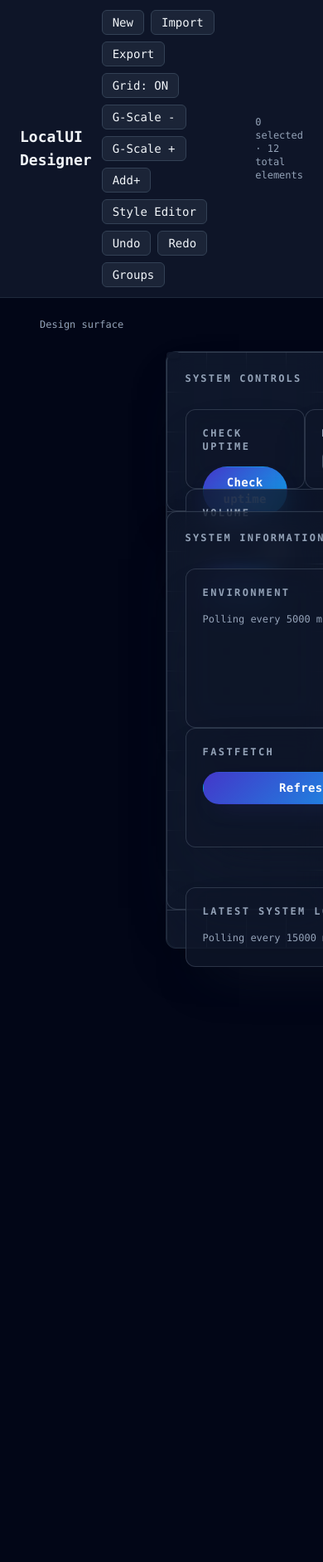
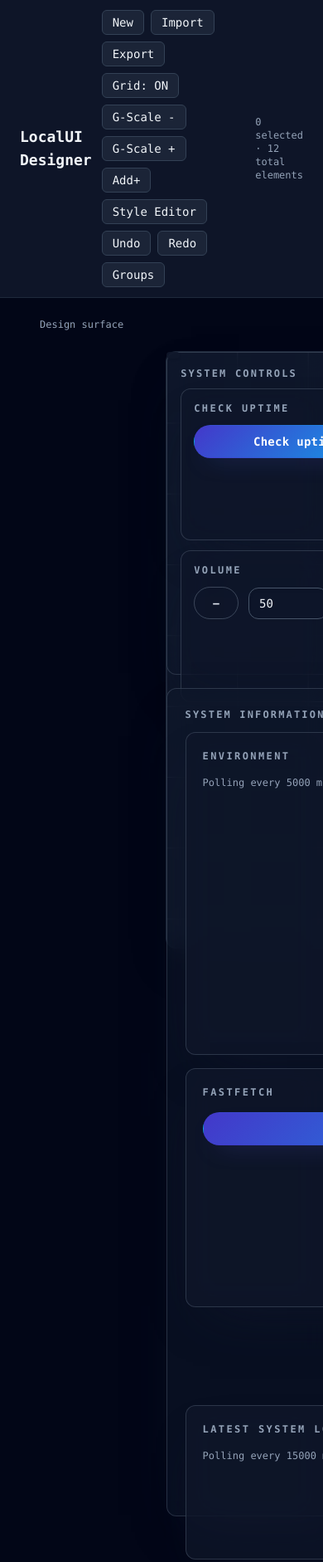
Before and after one commit to serainox420/LocalUI, a PHP site: page /editor.php in a window 390 px wide. Shown: the top 1882 px of the page at 83% size. Run offline with PHP 8.4, Linux system fonts and the light colour scheme; some libraries are stand-ins or nearby versions.

Commit message:
Normalize theme spacing variables

```diff
--- a/lib/Defaults.php
+++ b/lib/Defaults.php
@@ -15,14 +15,14 @@ class Defaults
                         'danger' => '#F87171',
                     ],
                     'font' => '\'JetBrainsMono Nerd Font\', \'JetBrains Mono\', \'Fira Code\', ui-monospace, \'SFMono-Regular\', Menlo, Monaco, Consolas, \'Liberation Mono\', \'Courier New\', monospace',
-                    'margins' => 12,
-                    'gap' => 8,
+                    'margins' => 24,
+                    'gap' => 16,
                     'layout' => 'grid',
                 ],
                 'surface' => [
                     'width' => 1200,
                     'height' => 720,
-                    'gridSize' => 48,
+                    'gridSize' => null,
                 ],
                 'defaults' => [
                     'w' => 12,
--- a/public/css/custom.css
+++ b/public/css/custom.css
@@ -14,6 +14,8 @@
   --primary-color: #4338ca;
   --accent-color: #8b5cf6;
   --ui-fade-duration: 420ms;
+  --ui-gap: 16px;
+  --ui-margin: 24px;
 }
 
 body {
@@ -33,16 +35,25 @@ body {
   box-shadow: var(--shadow-strong);
   backdrop-filter: blur(18px);
   transition: transform 0.2s ease, box-shadow 0.25s ease, border-color 0.2s ease;
+  display: flex;
+  flex-direction: column;
+  gap: var(--ui-gap, 16px);
+  padding: calc(var(--ui-gap, 16px) * 1.25);
+  box-sizing: border-box;
 }
 
 .component-group {
   border-radius: 1.35rem;
-  padding: 1.35rem;
+  padding: calc(var(--ui-gap, 16px) * 1.35);
   background: transparent;
   border: 1px solid transparent;
   box-shadow: none;
   backdrop-filter: none;
   transition: border-color 0.2s ease, box-shadow 0.25s ease, background 0.25s ease;
+  display: flex;
+  flex-direction: column;
+  gap: calc(var(--ui-gap, 16px) * 0.75);
+  box-sizing: border-box;
 }
 
 .component-group-pane {
@@ -58,24 +69,39 @@ body {
   letter-spacing: 0.18em;
   text-transform: uppercase;
   color: var(--text-secondary);
-  margin-bottom: 0.75rem;
+  margin: 0;
 }
 
 .component-group-body {
   min-height: 0;
   width: 100%;
+  display: flex;
+  flex-direction: column;
+  gap: var(--ui-gap, 16px);
 }
 
 .component-group-body[data-layout="stack"] {
   display: flex;
   flex-direction: column;
-  gap: 1rem;
+  gap: var(--ui-gap, 16px);
 }
 
 .component-group-body[data-layout="freeform"] {
   position: relative;
   display: block;
+  gap: 0;
   min-height: 100%;
+}
+
+.group-freeform-body {
+  position: relative;
+  min-height: 100%;
+}
+
+.component-card-body {
+  display: flex;
+  flex-direction: column;
+  gap: calc(var(--ui-gap, 16px) * 0.75);
 }
 
 .ui-freeform-surface {
@@ -95,6 +121,7 @@ body {
 
 .component-card header {
   letter-spacing: 0.2em;
+  margin: 0;
 }
 
 .component-card[data-state="error"] {
@@ -107,9 +134,10 @@ body {
   font-family: 'JetBrainsMono Nerd Font', 'JetBrains Mono', 'Fira Code', 'SFMono-Regular', ui-monospace, Menlo, Monaco, Consolas, 'Liberation Mono', 'Courier New', monospace;
 }
 
+
 .result-inline {
   border-top: 1px solid rgba(148, 163, 184, 0.18);
-  padding-top: 0.75rem;
+  padding-top: calc(var(--ui-gap, 16px) * 0.75);
 }
 
 .result-block {
@@ -117,7 +145,7 @@ body {
   color: var(--text-primary);
   border: 1px solid rgba(148, 163, 184, 0.2);
   border-radius: 1rem;
-  padding: 0.85rem;
+  padding: calc(var(--ui-gap, 16px) * 0.85);
   max-height: 18rem;
   overflow: auto;
   white-space: pre-wrap;
@@ -135,7 +163,7 @@ body {
   background: rgba(248, 113, 113, 0.12);
   color: #fecaca;
   border-radius: 0.9rem;
-  padding: 0.75rem 1rem;
+  padding: calc(var(--ui-gap, 16px) * 0.75) calc(var(--ui-gap, 16px));
   font-size: 0.8rem;
 }
 
@@ -184,12 +212,12 @@ body {
   position: relative;
   display: flex;
   flex-direction: column;
-  gap: 0.75rem;
+  gap: calc(var(--ui-gap, 16px) * 0.75);
   background: rgba(15, 23, 42, 0.92);
   border: 1px solid var(--surface-border-strong);
   border-radius: 1rem;
   box-shadow: var(--shadow-strong);
-  padding: 1.1rem 1.25rem;
+  padding: calc(var(--ui-gap, 16px)) calc(var(--ui-gap, 16px) * 1.1);
   pointer-events: auto;
   color: var(--text-primary);
 }
@@ -206,8 +234,18 @@ body {
 .ui-surface-body {
   display: flex;
   flex-direction: column;
-  gap: 0.75rem;
+  gap: calc(var(--ui-gap, 16px) * 0.75);
   font-size: 0.9rem;
+}
+
+.ui-notification-host {
+  display: flex;
+  flex-direction: column;
+  gap: calc(var(--ui-gap, 16px) * 0.75);
+}
+
+.ui-modal-scrim {
+  padding: calc(var(--ui-gap, 16px) * 1.5);
 }
 
 .ui-surface-close {
--- a/public/css/editor.css
+++ b/public/css/editor.css
@@ -47,6 +47,7 @@
   position: relative;
   border-radius: 0.75rem;
   transition: outline 120ms ease, transform 120ms ease;
+  cursor: move;
 }
 
 .editor-entity.editor-hovered:not(.editor-selected) {
@@ -88,24 +89,37 @@
   display: block;
 }
 
+.editor-root .editor-entity button,
+.editor-root .editor-entity .ui-button,
+.editor-root .editor-entity input,
+.editor-root .editor-entity textarea,
+.editor-root .editor-entity select,
+.editor-root .editor-entity label {
+  pointer-events: none;
+}
+
 .editor-handle-nw {
   top: 0;
   left: 0;
+  cursor: nwse-resize;
 }
 
 .editor-handle-ne {
   top: 0;
   right: 0;
+  cursor: nesw-resize;
 }
 
 .editor-handle-sw {
   bottom: 0;
   left: 0;
+  cursor: nesw-resize;
 }
 
 .editor-handle-se {
   bottom: 0;
   right: 0;
+  cursor: nwse-resize;
 }
 
 .editor-ghost-layer {
--- a/public/js/editor/main.js
+++ b/public/js/editor/main.js
@@ -3,6 +3,7 @@ import {
   DEFAULT_GRID_SCALE,
   DEFAULT_SURFACE_HEIGHT,
   DEFAULT_SURFACE_WIDTH,
+  getSurfaceGridSize,
   normalizeSurface,
   setupLayout,
 } from '../modules/layout.js';
@@ -13,6 +14,13 @@ import { createRenderer } from '../modules/renderers.js';
 const MIN_GRID_SCALE = 8;
 const MAX_GRID_SCALE = 160;
 const DRAG_START_THRESHOLD = 4;
+
+function snapToGrid(value, scale) {
+  if (!Number.isFinite(scale) || scale <= 0) {
+    return value;
+  }
+  return Math.round(value / scale) * scale;
+}
 
 const OBJECT_LIBRARY = [
   {
@@ -148,10 +156,13 @@ function cloneConfig(value) {
 
 function getSurfaceSettings(globals = {}) {
   const normalized = normalizeSurface(globals?.surface || {});
+  const inferredGrid = getSurfaceGridSize({ theme: globals?.theme, surface: globals?.surface }, DEFAULT_GRID_SCALE);
+  const gridCandidate = Number(inferredGrid || normalized.gridSize || DEFAULT_GRID_SCALE);
+  const gridValue = Number.isFinite(gridCandidate) ? gridCandidate : DEFAULT_GRID_SCALE;
   return {
     width: Math.max(1, Math.round(normalized.width || DEFAULT_SURFACE_WIDTH)),
     height: Math.max(1, Math.round(normalized.height || DEFAULT_SURFACE_HEIGHT)),
-    gridSize: clamp(Math.round(normalized.gridSize || DEFAULT_GRID_SCALE), MIN_GRID_SCALE, MAX_GRID_SCALE),
+    gridSize: clamp(gridValue, MIN_GRID_SCALE, MAX_GRID_SCALE),
   };
 }
 
@@ -1130,10 +1141,12 @@ function startMoveInteraction(state, event, id, previewEvent = null) {
     }
     const dx = evt.clientX - interaction.startX;
     const dy = evt.clientY - interaction.startY;
-    interaction.deltaX = dx;
-    interaction.deltaY = dy;
+    const snappedDx = snapToGrid(dx, state.grid.scale);
+    const snappedDy = snapToGrid(dy, state.grid.scale);
+    interaction.deltaX = snappedDx;
+    interaction.deltaY = snappedDy;
     interaction.ghosts.forEach((ghost) => {
-      ghost.node.style.transform = `translate(${dx}px, ${dy}px)`;
+      ghost.node.style.transform = `translate(${snappedDx}px, ${snappedDy}px)`;
     });
   };
 
@@ -1203,12 +1216,14 @@ function startResizeInteraction(state, event, id, direction) {
     }
     const dx = evt.clientX - interaction.startX;
     const dy = evt.clientY - interaction.startY;
-    interaction.deltaX = dx;
-    interaction.deltaY = dy;
+    const snappedDx = snapToGrid(dx, state.grid.scale);
+    const snappedDy = snapToGrid(dy, state.grid.scale);
+    interaction.deltaX = snappedDx;
+    interaction.deltaY = snappedDy;
     interaction.ghosts.forEach((ghost) => {
       const { rect } = ghost;
       const frame = { left: rect.left, top: rect.top, width: rect.width, height: rect.height };
-      const updated = adjustGhostFrame(frame, dx, dy, direction);
+      const updated = adjustGhostFrame(frame, snappedDx, snappedDy, direction);
       ghost.node.style.left = `${updated.left}px`;
       ghost.node.style.top = `${updated.top}px`;
       ghost.node.style.width = `${Math.max(24, updated.width)}px`;
--- a/public/js/modules/layout.js
+++ b/public/js/modules/layout.js
@@ -1,6 +1,7 @@
-export const DEFAULT_GRID_SCALE = 48;
 export const DEFAULT_SURFACE_WIDTH = 1200;
 export const DEFAULT_SURFACE_HEIGHT = 720;
+export const DEFAULT_SURFACE_COLUMNS = 12;
+export const DEFAULT_GRID_SCALE = Math.round(DEFAULT_SURFACE_WIDTH / DEFAULT_SURFACE_COLUMNS);
 
 export function normalizeLayout(value) {
   if (value === 'stack') {
@@ -12,13 +13,34 @@ export function normalizeLayout(value) {
   return 'freeform';
 }
 
+function resolveSpacing(value, fallback = 0) {
+  const numeric = Number(value);
+  if (Number.isFinite(numeric) && numeric >= 0) {
+    return numeric;
+  }
+  return fallback;
+}
+
 export function setupLayout(container, globals = {}) {
   container.className = '';
   const theme = globals.theme || {};
   const layout = normalizeLayout(theme.layout);
-  const gap = theme.gap ?? 8;
-  const margin = theme.margins ?? 12;
-  const surface = normalizeSurface(globals.surface);
+  const gap = resolveSpacing(theme.gap, 16);
+  const margin = resolveSpacing(theme.margins, 24);
+  const surface = normalizeSurface(globals.surface || {});
+
+  const docRoot = document.documentElement;
+  if (docRoot) {
+    docRoot.style.setProperty('--ui-gap', `${gap}px`);
+    docRoot.style.setProperty('--ui-margin', `${margin}px`);
+  }
+  if (document.body) {
+    document.body.style.setProperty('--ui-gap', `${gap}px`);
+    document.body.style.setProperty('--ui-margin', `${margin}px`);
+  }
+
+  container.style.setProperty('--ui-gap', `${gap}px`);
+  container.style.setProperty('--ui-margin', `${margin}px`);
 
   container.dataset.layout = layout;
   container.style.padding = `${margin}px`;
@@ -73,18 +95,40 @@ function applyRootColor(root, variable, value) {
   }
 }
 
+function resolveDimension(value, fallback) {
+  const numeric = Number(value);
+  return Number.isFinite(numeric) && numeric > 0 ? numeric : fallback;
+}
+
+function resolveGridSize(gridSize, widthFallback) {
+  const numeric = Number(gridSize);
+  if (Number.isFinite(numeric) && numeric > 0) {
+    return { value: numeric, explicit: true };
+  }
+  const derived = Math.round(widthFallback / DEFAULT_SURFACE_COLUMNS);
+  const value = Number.isFinite(derived) && derived > 0 ? derived : DEFAULT_GRID_SCALE;
+  return { value, explicit: false };
+}
+
 export function normalizeSurface(surface = {}) {
-  const width = Number(surface.width);
-  const height = Number(surface.height);
-  const gridSize = Number(surface.gridSize);
-  return {
-    width: Number.isFinite(width) && width > 0 ? width : DEFAULT_SURFACE_WIDTH,
-    height: Number.isFinite(height) && height > 0 ? height : DEFAULT_SURFACE_HEIGHT,
-    gridSize: Number.isFinite(gridSize) && gridSize > 0 ? gridSize : DEFAULT_GRID_SCALE,
-  };
+  const width = resolveDimension(surface?.width, DEFAULT_SURFACE_WIDTH);
+  const height = resolveDimension(surface?.height, DEFAULT_SURFACE_HEIGHT);
+  const columnsCandidate = Number(surface?.columns);
+  const columns = Number.isFinite(columnsCandidate) && columnsCandidate > 0 ? columnsCandidate : DEFAULT_SURFACE_COLUMNS;
+  const grid = resolveGridSize(surface?.gridSize, width);
+  return { width, height, gridSize: grid.value, gridExplicit: grid.explicit, columns };
 }
 
 export function getSurfaceGridSize(globals = {}, fallback = DEFAULT_GRID_SCALE) {
   const surface = normalizeSurface(globals.surface || {});
+  const gap = resolveSpacing(globals?.theme?.gap, 0);
+  if (!surface.gridExplicit) {
+    const totalGap = gap * Math.max(0, (surface.columns || DEFAULT_SURFACE_COLUMNS) - 1);
+    const availableWidth = surface.width - totalGap;
+    const derived = availableWidth / Math.max(1, surface.columns || DEFAULT_SURFACE_COLUMNS);
+    if (Number.isFinite(derived) && derived > 0) {
+      return derived;
+    }
+  }
   return surface.gridSize || fallback;
 }
--- a/public/js/modules/renderers.js
+++ b/public/js/modules/renderers.js
@@ -1,4 +1,23 @@
 import { DEFAULT_GRID_SCALE, normalizeLayout } from './layout.js';
+
+function resolveGroupGap(group, context) {
+  const candidate = Number(group?.gap);
+  if (Number.isFinite(candidate) && candidate >= 0) {
+    return candidate;
+  }
+  const themeGap = Number(context?.globals?.theme?.gap);
+  if (Number.isFinite(themeGap) && themeGap >= 0) {
+    return themeGap;
+  }
+  return 16;
+}
+
+function formatFreeformMeasurement(basePx, multiplier) {
+  if (!multiplier) {
+    return `${basePx}px`;
+  }
+  return `calc(${basePx}px + ${multiplier} * var(--freeform-gap, 0px))`;
+}
 
 export function createRenderer({ state, createResultView, playElementSound, server }) {
   const { polls, views, elementIndex } = state;
@@ -35,7 +54,7 @@ export function createRenderer({ state, createResultView, playElementSound, serv
   function buildGroup(group, context) {
     const section = document.createElement('section');
     section.dataset.groupId = group.id;
-    section.className = 'component-group flex flex-col gap-4';
+    section.className = 'component-group';
     if (group.classes) {
       section.className += ` ${group.classes}`;
     }
@@ -75,17 +94,17 @@ export function createRenderer({ state, createResultView, playElementSound, serv
     const layout = normalizeLayout(group.layout);
     body.dataset.layout = layout;
 
+    const gap = resolveGroupGap(group, context);
+    section.style.setProperty('--ui-gap', `${gap}px`);
+    body.style.setProperty('--ui-gap', `${gap}px`);
+
     if (layout === 'stack') {
-      body.classList.add('flex', 'flex-col');
-      const gapSource = group.gap ?? context?.globals?.theme?.gap ?? 8;
-      const gapValue = Number(gapSource);
-      if (Number.isFinite(gapValue)) {
-        body.style.gap = `${gapValue}px`;
-      }
+      body.style.gap = `${gap}px`;
     } else {
       body.classList.add('group-freeform-body');
       body.style.position = 'relative';
       body.style.gap = '';
+      body.style.setProperty('--freeform-gap', `${gap}px`);
     }
 
     section.appendChild(body);
@@ -122,10 +141,10 @@ export function createRenderer({ state, createResultView, playElementSound, serv
     const topUnits = Number.isFinite(yUnits) ? yUnits : 0;
 
     node.style.position = 'absolute';
-    node.style.left = `${leftUnits * grid}px`;
-    node.style.top = `${topUnits * grid}px`;
-    node.style.width = `${widthUnits * grid}px`;
-    node.style.height = `${heightUnits * grid}px`;
+    node.style.left = formatFreeformMeasurement(leftUnits * grid, leftUnits);
+    node.style.top = formatFreeformMeasurement(topUnits * grid, topUnits);
+    node.style.width = formatFreeformMeasurement(widthUnits * grid, Math.max(0, widthUnits - 1));
+    node.style.height = formatFreeformMeasurement(heightUnits * grid, Math.max(0, heightUnits - 1));
   }
 
   function activateElement(element) {
@@ -147,7 +166,7 @@ export function createRenderer({ state, createResultView, playElementSound, serv
   function buildCard(element) {
     const section = document.createElement('section');
     section.dataset.elementId = element.id;
-    section.className = 'component-card flex flex-col gap-4 p-5 text-sm text-slate-200';
+    section.className = 'component-card text-sm text-slate-200';
     if (element.classes) {
       section.className += ` ${element.classes}`;
     }
@@ -162,7 +181,7 @@ export function createRenderer({ state, createResultView, playElementSound, serv
     section.appendChild(header);
 
     const body = document.createElement('div');
-    body.className = 'flex flex-col gap-3 text-sm';
+    body.className = 'component-card-body text-sm';
     section.appendChild(body);
 
     let anchor = null;
```
